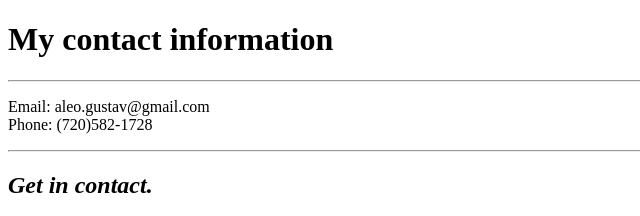
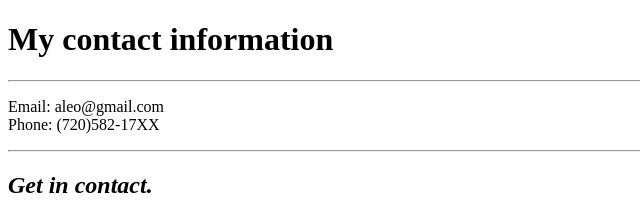
Before and after one commit to aleogustav1/cv, a plain HTML site: page personal-info.html in a window 1280 px wide. Shown: the top 216 px of the page, 0-640 px from the left. Drawn offline with Linux system fonts and the light colour scheme.

Commit message:
Add initial cv website files

```diff
--- a/personal-info.html
+++ b/personal-info.html
@@ -8,7 +8,7 @@
 <body>
     <h1>My contact information</h1>
     <hr>
-    <p>Email: aleo.gustav@gmail.com<br>Phone: (720)582-1728</p>
+    <p>Email: aleo@gmail.com<br>Phone: (720)582-17XX</p>
     <hr>
     <h2><em>Get in contact.</em></h2>
     <form action="mailto:aleo.gustav@gmail.com" method="post" enctype="text/plain">
```
